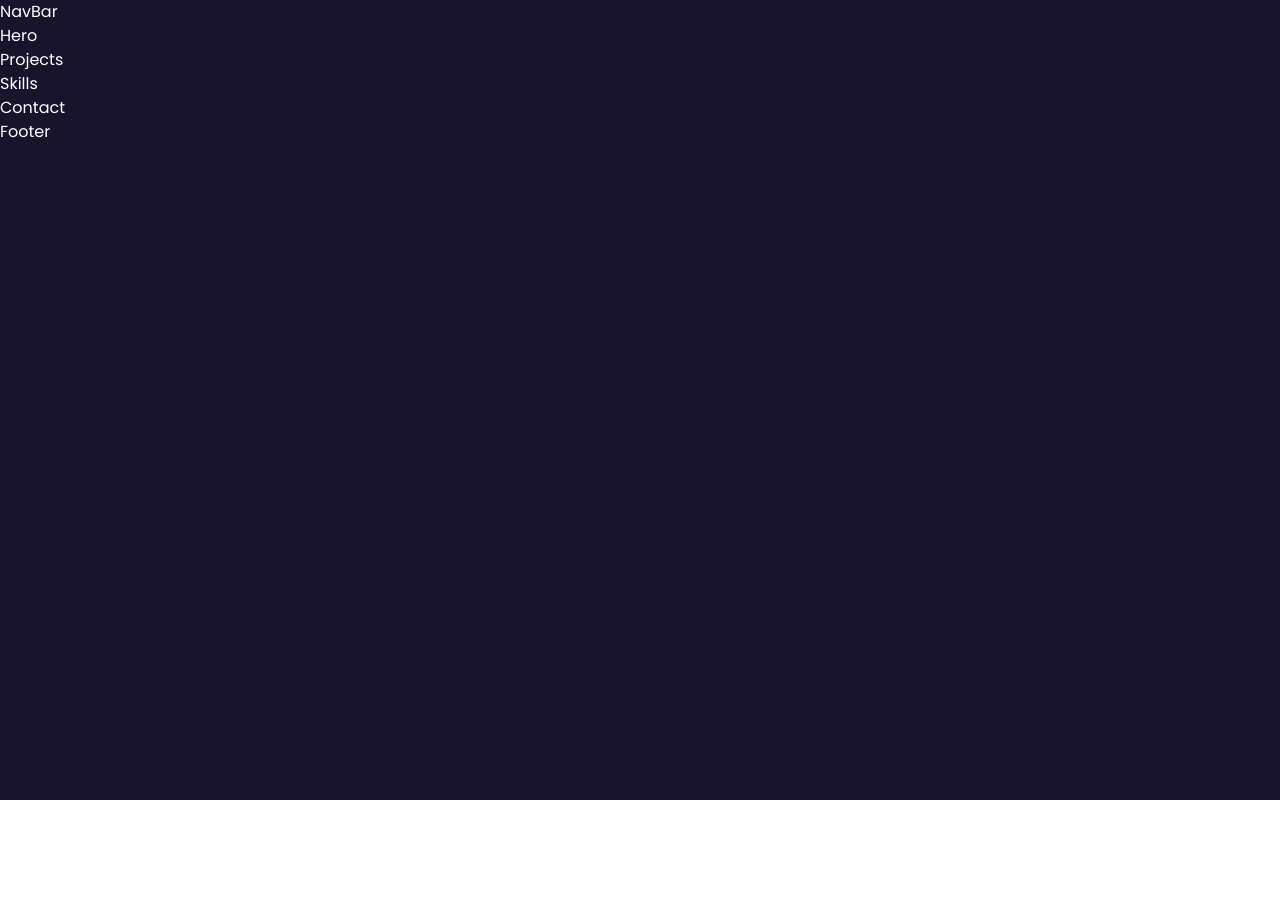
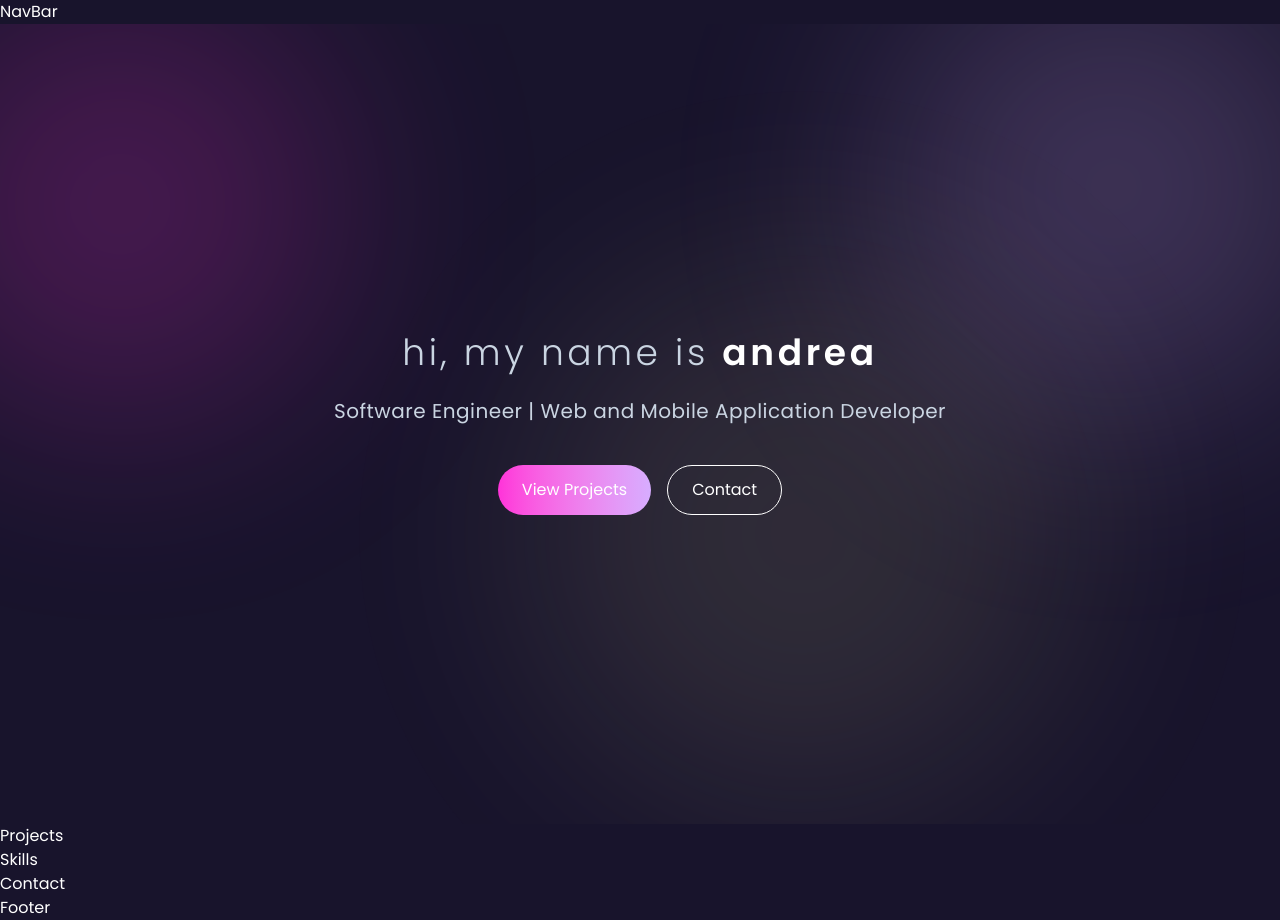
Before and after one commit to andreabordaa/portfolio-website, a React (Vite) app: page / in a window 1280 px wide. Before the commit the page ends 800 px from the top, so only its background shows below. Built offline with nearby package versions, Linux system fonts and the light colour scheme.

Commit message:
feat: add hero section with animated gradient blobs

```diff
--- a/src/components/Hero.jsx
+++ b/src/components/Hero.jsx
@@ -1,3 +1,26 @@
 export default function Hero({ theme }) {
-  return <div>Hero</div>;
+  return (
+    <section className="relative min-h-screen flex flex-col items-center justify-center overflow-hidden">
+      <div className="absolute w-[500px] h-[500px] rounded-full bg-[#FF32D9] opacity-20 blur-[120px] top-[-100px] left-[-100px] animate-blob" />
+      <div className="absolute w-[500px] h-[500px] rounded-full bg-[#D7ADFF] opacity-20 blur-[120px] top-[-100px] right-[-100px] animate-blob animation-delay-2000" />
+      <div className="absolute w-[500px] h-[500px] rounded-full bg-[#FDF8A1] opacity-10 blur-[100px] top-[40%] left-[40%] animate-blob animation-delay-4000" />
+
+      <div className="relative z-10 text-center flex flex-col items-center gap-6">
+        <h1
+          className={`text-4xl font-light tracking-widest ${theme.textSecondary}`}
+        >
+          hi, my name is{" "}
+          <span className={`font-semibold text-white`}>andrea</span>
+        </h1>
+
+        <p className={`text-xl tracking-wide ${theme.textSecondary}`}>
+          Software Engineer | Web and Mobile Application Developer
+        </p>
+        <div className="flex gap-4 mt-4">
+          <button className={theme.buttonPrimary}>View Projects</button>
+          <button className={theme.buttonOutline}>Contact</button>
+        </div>
+      </div>
+    </section>
+  );
 }
--- a/src/index.css
+++ b/src/index.css
@@ -3,3 +3,30 @@
 * {
   font-family: "Poppins", sans-serif;
 }
+
+@keyframes blob {
+  0% {
+    transform: translate(0px, 0px) scale(1);
+  }
+  33% {
+    transform: translate(40px, -60px) scale(1.1);
+  }
+  66% {
+    transform: translate(-30px, 30px) scale(0.9);
+  }
+  100% {
+    transform: translate(0px, 0px) scale(1);
+  }
+}
+
+.animate-blob {
+  animation: blob 8s infinite ease-in-out;
+}
+
+.animation-delay-2000 {
+  animation-delay: 1s;
+}
+
+.animation-delay-4000 {
+  animation-delay: 3s;
+}
--- a/src/utils/theme.js
+++ b/src/utils/theme.js
@@ -10,8 +10,8 @@ export default function getThemeClasses() {
     cardBorder: "border border-[#3a3060]",
     navBg: "bg-[#18142C]/90",
     buttonPrimary:
-      "bg-gradient-to-r from-[#FF32D9] to-[#D7ADFF] text-white rounded-full px-6 py-2 hover:opacity-90 transition",
+      "bg-gradient-to-r from-[#FF32D9] to-[#D7ADFF] text-white rounded-full px-6 py-3 hover:opacity-90 transition",
     buttonOutline:
-      "border border-white text-white rounded-full px-6 py-2 hover:bg-white hover:text-[#18142C] transition",
+      "border border-white text-white rounded-full px-6 py-3 hover:bg-gradient-to-r from-[#FF32D9] to-[#D7ADFF] hover:text-white transition",
   };
 }
```
